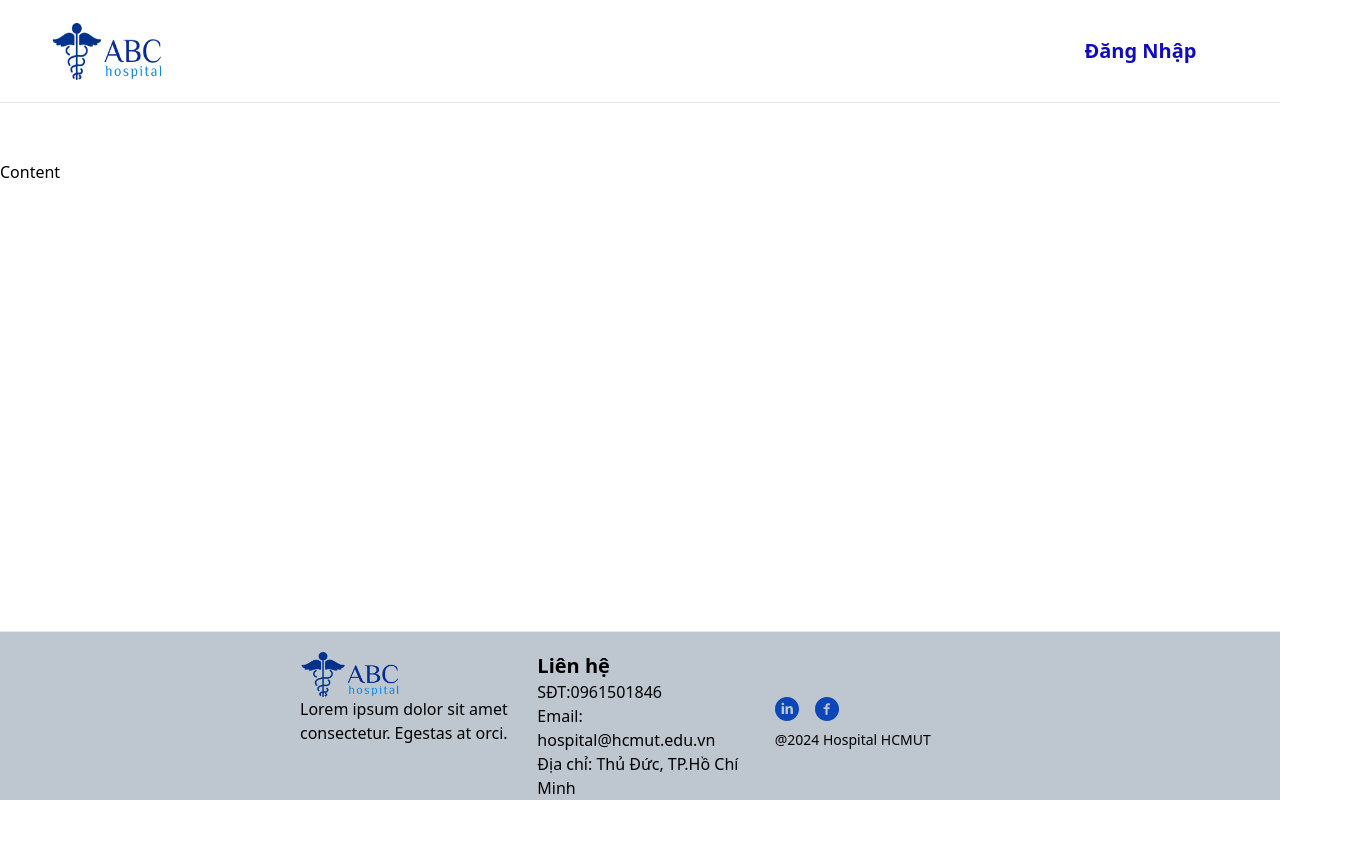
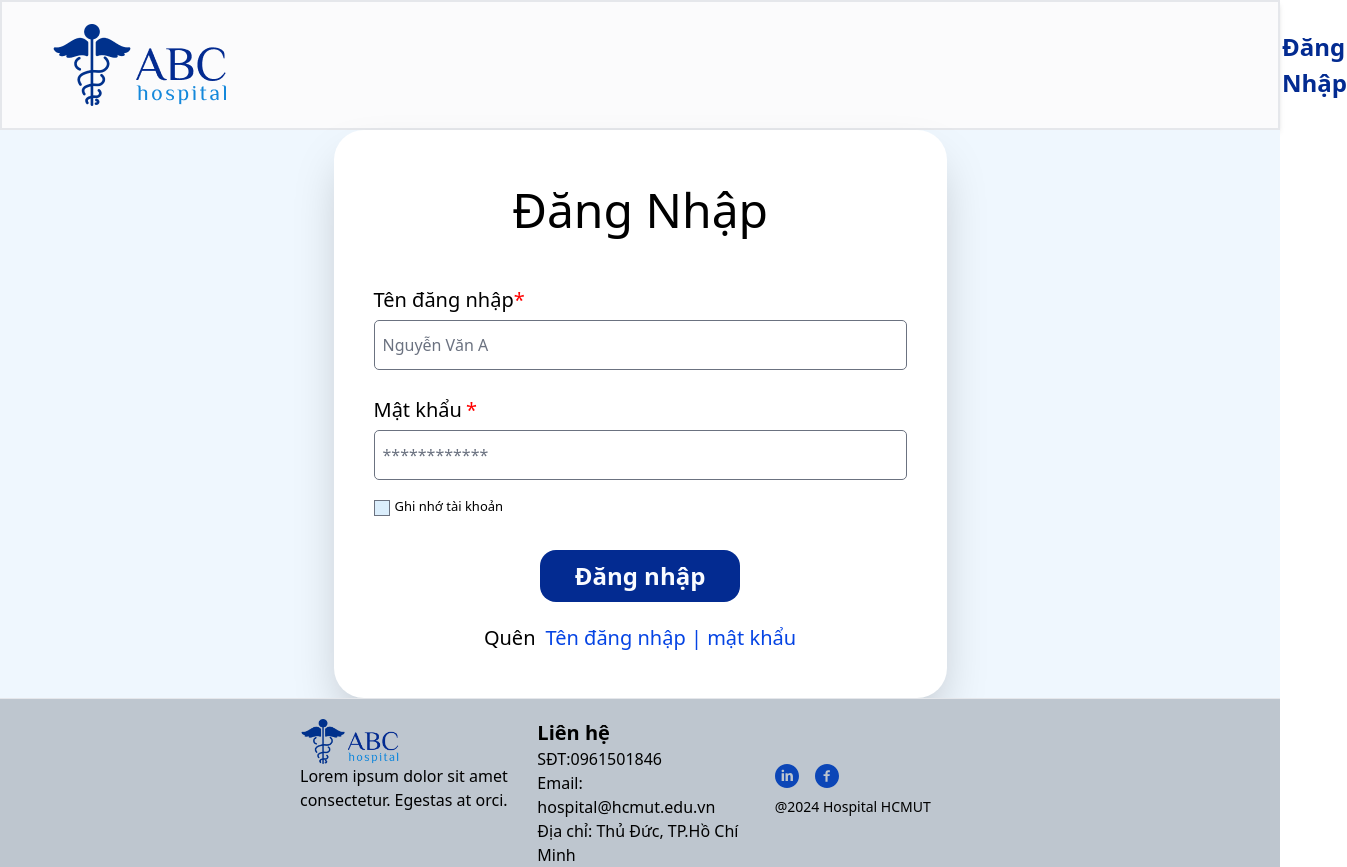
Before and after one commit to anhhung04/hospital_management, a React (Vite) app in the folder frontend/: page /login in a window 1280 px wide. Shown: the whole page, 1347 px wide, since content can reach past the window. Before the commit the page ends 800 px from the top, so only its background shows below. Built offline with nearby package versions, Linux system fonts and the light colour scheme; what miragejs would draw is missing.

Commit message:
feat: Add login page

```diff
--- a/frontend/package.json
+++ b/frontend/package.json
@@ -16,7 +16,8 @@
     "flowbite-react": "^0.7.2",
     "react": "^18.2.0",
     "react-cookie": "^7.1.0",
-    "react-dom": "^18.2.0"
+    "react-dom": "^18.2.0",
+    "react-router-dom": "^6.22.3"
   },
   "devDependencies": {
     "@testing-library/react": "^14.2.1",
--- a/frontend/src/App.jsx
+++ b/frontend/src/App.jsx
@@ -1,9 +1,28 @@
 import DefaultLayout from "./components/Layout/DefaultLayout";
+import {BrowserRouter as Router, Routes, Route} from "react-router-dom";
+import {Fragment} from "react";
+import {publicRoutes} from "./routes";
+
+
+
 function App() {
   return (
-    <div>
-      <DefaultLayout/>
+    <Router>
+    <div className="App">
+      <Routes>
+        {publicRoutes.map((route,index) =>{
+          let Layout = DefaultLayout
+          if(route.layout){
+            Layout = route.layout
+          }else if(route.layout === null){
+            Layout = Fragment
+          }
+          const Page = route.component;
+          return (<Route key={index} path ={route.path} element = {<Layout><Page/></Layout>}/>)
+        })}
+      </Routes>
     </div>
+  </Router>
   );
 }
 
--- a/frontend/src/components/Layout/DefaultLayout/Header/index.jsx
+++ b/frontend/src/components/Layout/DefaultLayout/Header/index.jsx
@@ -1,11 +1,9 @@
 function Header() {
   return (
-    <header>
-      <div class="w-full h-1/6 px-[51px] py-[51px] border-b-[1px] flex items-center justify-between">
-        <div class="flex flex-grow">
-          <img src="/images/image.png" alt="logo" class="w-[112px] h-[57px]" />
-        </div>
-        <button class="w-[177px] h-[36px] rounded-2xl text-[#110BBF] font-semibold hover:text-[#000000] text-xl">Đăng Nhập</button>
+    <header className="flex w-full py-[51px] px-[49px] items-center justify-center bg-[#FBFBFC] border-solid border-2 shadow-md h-[130px]">
+      <div class="flex items-center justify-between gap-[1053px] w-full h-[56px]">
+        <img src="/images/image.png" alt="logo" />
+        <h5 class="font-sans text-2xl font-semibold leading-[36px] text-[#032B91] hover:text-[#6E7F94]">Đăng Nhập</h5>
       </div>
     </header>
   );
--- a/frontend/src/components/Layout/DefaultLayout/index.jsx
+++ b/frontend/src/components/Layout/DefaultLayout/index.jsx
@@ -1,10 +1,16 @@
 import Header from "./Header";
 import Footer from "./Footer";
+import Sidebar from "./SideBar";
 
-function DefaultLayout() {
+function DefaultLayout({children}) {
     return (<div class="flex flex-col h-screen justify-between">
         <Header/>
-        <div class="mb-auto">Content</div>
+        <div class="flex flex-row">
+            <Sidebar/>
+            <div class="flex-1 p-10">
+                {children}
+            </div>
+        </div>
         <Footer/>
     </div> );
 }
--- /dev/null
+++ b/frontend/src/components/Layout/LoginLayout/index.jsx
@@ -0,0 +1,14 @@
+import Header from "../DefaultLayout/Header";
+import Footer from "../DefaultLayout/Footer";
+
+function LoginLayout({children}) {
+    return (
+        <div class="flex flex-col h-screen justify-between">
+            <Header class="my-0 py-0"/>
+            {children}
+            <Footer/>
+        </div>
+    );
+}
+
+export default LoginLayout;
--- /dev/null
+++ b/frontend/src/pages/homepage/index.jsx
@@ -0,0 +1,7 @@
+function Homepage() {
+    return ( <div>
+        HomePage
+    </div> );
+}
+
+export default Homepage;
--- /dev/null
+++ b/frontend/src/pages/login/index.jsx
@@ -0,0 +1,39 @@
+
+function Login() {
+    return ( <div class="w-full h-[1024px] bg-[#EFF7FE] flex justify-center items-center ">
+        <div class="bg-[#FFFF] flex flex-col justify-center gap-[4px] rounded-[30px] shadow-2xl w-[613px] h-[568px] p-[40px] ">
+            <div class="flex justify-center items-center gap-[10px] p-[10px] self-stretch mb-[24px]">
+                <h3 class="font-sans text-[48px] font-medium leading-[72px]"> Đăng Nhập</h3>
+            </div>
+            <div class="flex items-center mt-0 self-stretch">
+                <h6 class="font-sans text-[20px] font-medium leading-[32px]">Tên đăng nhập</h6>
+                <h6 class="inline-block text-[#f00] font-sans text-[20px] font-medium leading-[32px]">*</h6>
+            </div>
+            <input type="text" class="flex py-[12px] px-[8px] self-stretch rounded-[5px] border-solid border-[1px] mb-[20px]" placeholder="Nguyễn Văn A"/>
+            <div class="flex flex-col items-start">
+                <div class="flex items-center gap-[4px] self-stretch">
+                    <h6 class="font-sans text-[20px] font-medium leading-[32px] text-[#000]">Mật khẩu</h6>
+                    <h6 class="inline-block text-[#f00] font-sans text-[20px] font-medium leading-[32px]">*</h6>
+                </div>
+                <input type="text" class="flex py-[12px] px-[8px] gap-[8px] self-stretch rounded-[5px] border-solid border-[1px] mt-[4px] mb-[20px]" placeholder="************"/>
+                <div class="flex flex-row items-end w-[200px] h-[16px]">
+                    <input type="checkbox" class="bg-[#DBEEFC] mr-[5px]" />
+                    <h6 class="font-sans text-[13px] font-medium align-text-bottom text-[#000]">Ghi nhớ tài khoản</h6>
+                </div>
+                <div class="flex flex-col items-center self-stretch mt-6">
+                    <div class="flex p-[10px] flex-col justify-center items-center gap-[10px] self-stretch">
+                        <button class="flex w-[200px] h-[52px] justify-center items-center gap-[10px] rounded-2xl bg-[#032B91] font-sans text-[24px] font-semibold leading-[36px] text-center text-[#F9FBFF]">
+                            Đăng nhập
+                        </button>
+                    </div>
+                    <div class="flex justify-center items-center p-[10px] gap-[10px] self-stretch ">
+                        <span class="font-sans text-[20px] leading-[32px] font-medium text-[#000]">Quên </span>
+                        <span class="font-sans text-[20px] leading-[32px] font-medium text-[#0544E4] hover:text-[#6E7F94]">Tên đăng nhập | mật khẩu</span>
+                    </div>
+                </div>
+            </div>
+        </div>
+    </div>);
+}
+
+export default Login;
--- /dev/null
+++ b/frontend/src/routes/index.jsx
@@ -0,0 +1,22 @@
+import Login from '../pages/login';
+import Homepage from '../pages/homepage';
+import LoginLayout from '../components/Layout/LoginLayout';
+
+const publicRoutes = [
+    {
+        path: '/',
+        component: Homepage,
+    },
+    {
+        path: '/login',
+        component: Login,
+        layout: LoginLayout
+    }
+]
+
+const privateRoutes = [
+
+]
+
+
+export {publicRoutes, privateRoutes}
```
